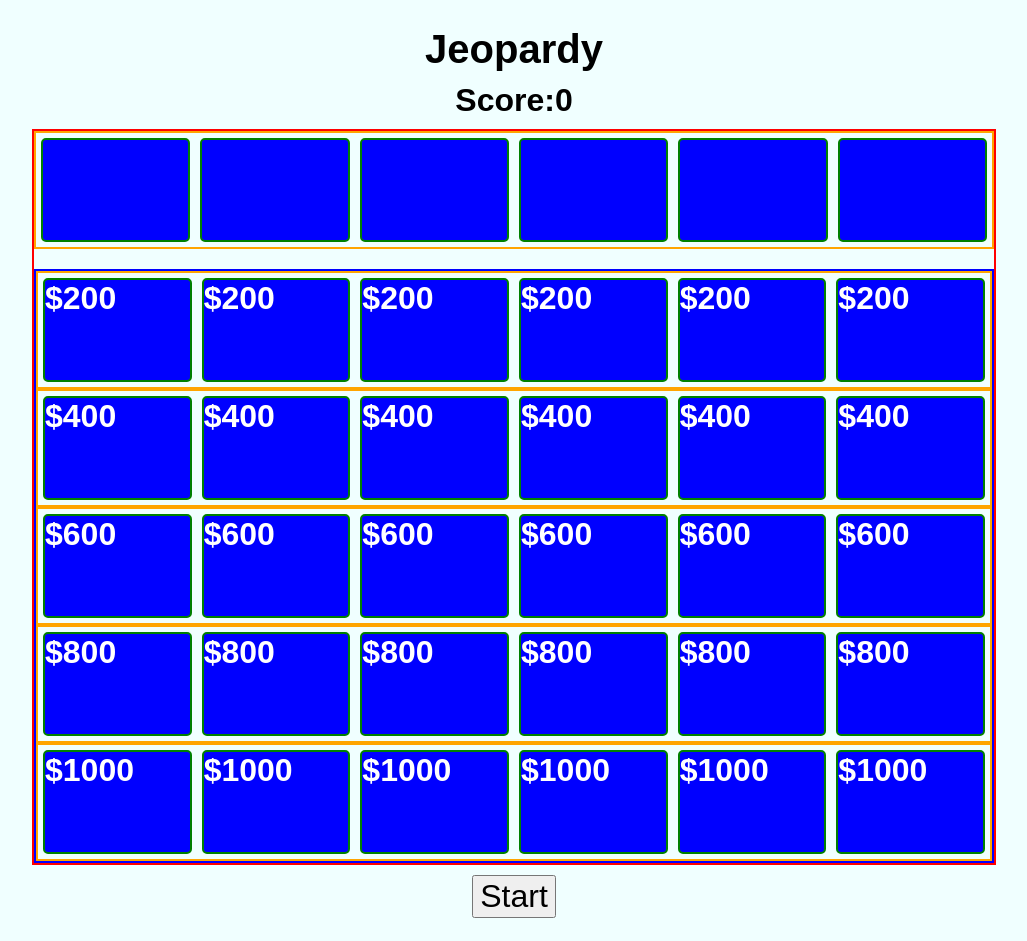
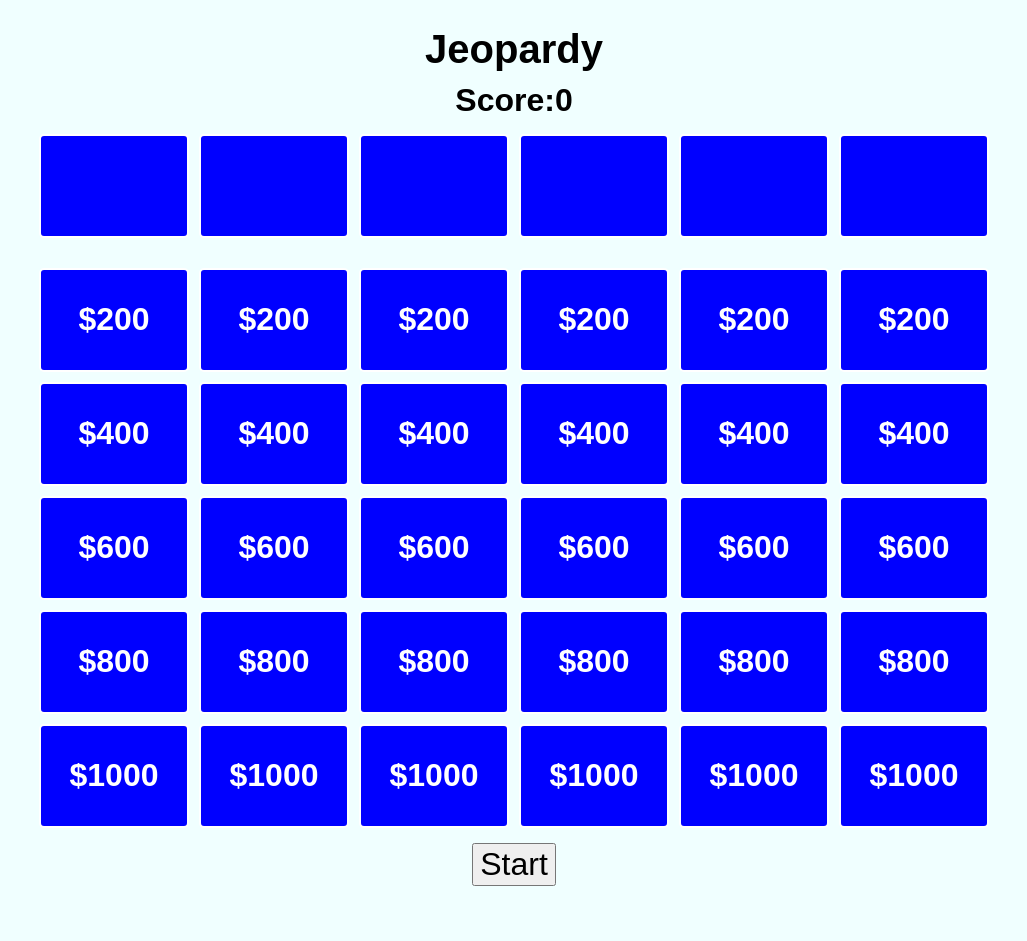
Before and after one commit to JamesCunningham304/Jeopardy, a plain HTML site: page index.html in a window 1280 px wide. Shown: the whole page, without its empty margins (126-1153 px from the left). After the commit the page ends 909 px from the top, so only its background shows below. Drawn offline with Linux system fonts and the light colour scheme.

Commit message:
CSS completed

```diff
--- a/style.css
+++ b/style.css
@@ -26,32 +26,43 @@ span{
     flex-direction: column;
     width: 75vw;
     margin: 10px auto;
-    border: 2px solid red;
+
 
 }
 #category-row{
     display: flex;
     align-items: center;
     margin-bottom: 20px;
-    border: 2px solid orange;
+
 }
 #clue-board{
     flex-direction: column;
-    border: 2px solid blue;
+
 }
 .clue-row{
     display: flex;
-    border: 2px solid orange;
+
 }
 .clue-box{
     display: flex;
-    border: 2px solid green;
-    border-radius: 5px;
+    align-items: center; /*vertical*/
+    justify-content: center; /*horizontal*/
+    border: 2px solid white;
     background-color: blue;
     color: white;
+    border-radius: 5px;
+    margin: 5px;
+    font-size: 2rem;
     font-weight: bold;
-    font-size: 2rem;
-    margin: 5px;
     height: 100px;
     flex: 1;
+    text-transform: uppercase;
 }
+.category-box {
+    font-size: .8rem;
+    line-height: 25px;
+}
+
+.clicked-box {
+    font-size: 1rem;
+}
```
